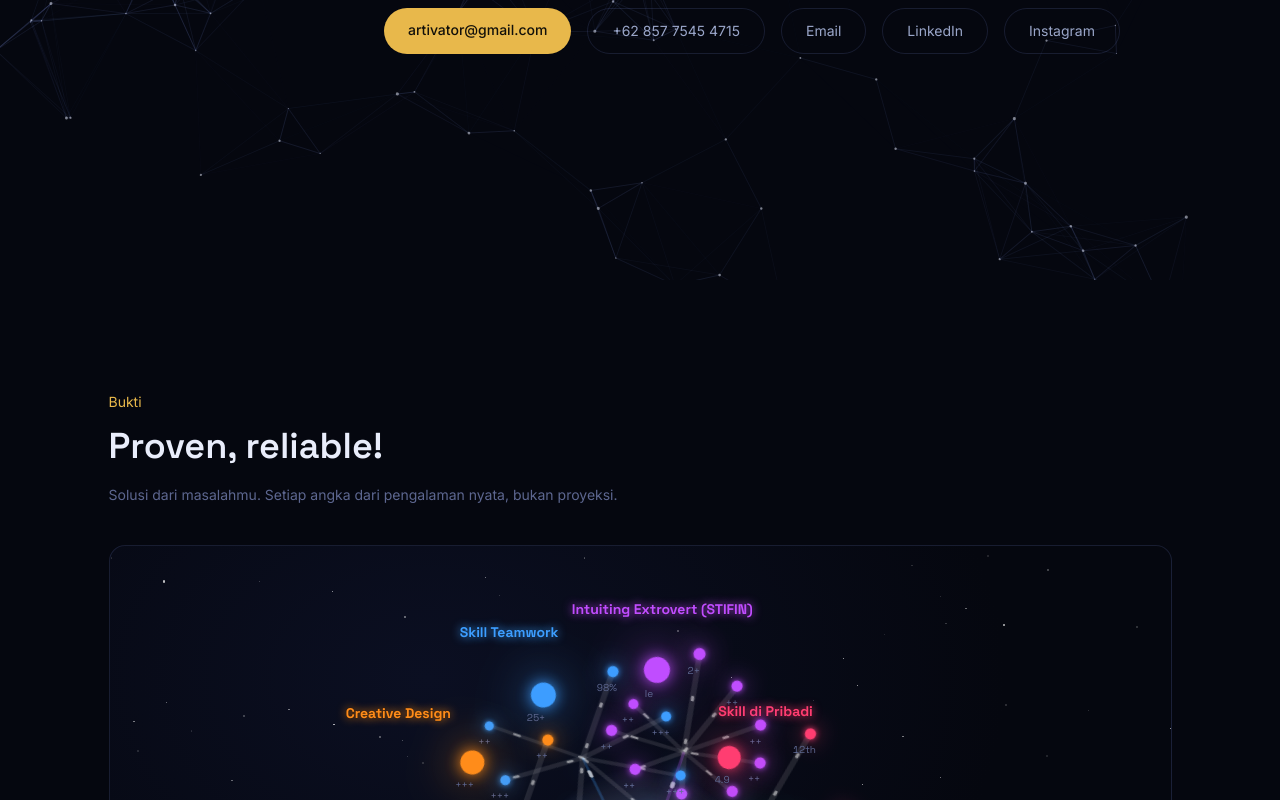
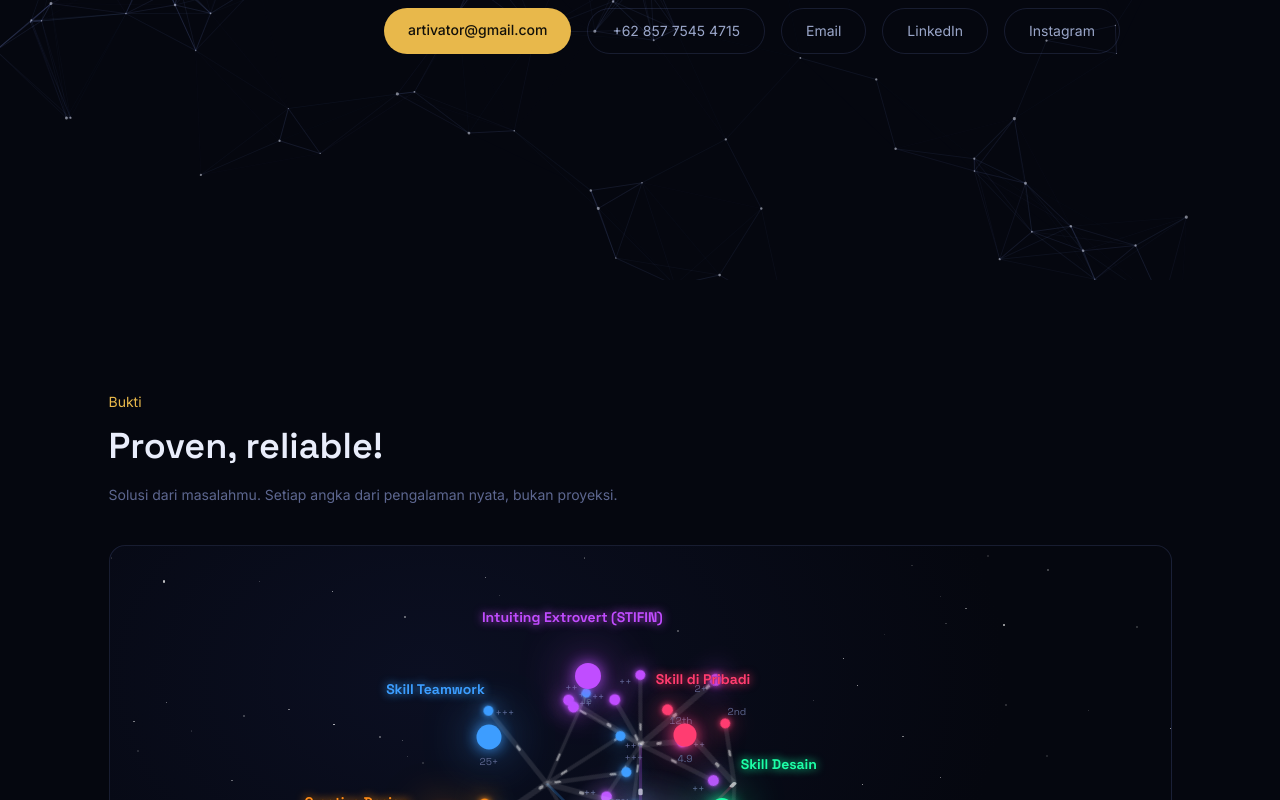
Before and after one commit to theartivator/cv-ihsanuddin, a React (Vite) app: page / in a window 1280 px wide. Shown: the part 520-1320 px from the top of the page. Built offline with nearby package versions, Linux system fonts and the light colour scheme.

Commit message:
feat(proof): leaves orbit locally around their static head (like reference video); flow now travels leaf->head->core

```diff
--- a/src/components/ImpactProof.jsx
+++ b/src/components/ImpactProof.jsx
@@ -90,40 +90,49 @@ const CORE = { x: 50, y: 50 };
 
 const clamp = (v, min, max) => Math.max(min, Math.min(max, v));
 
-// flatten clusters into positioned nodes. Every non-head node links straight
-// to its cluster's head (star topology) — never to a sibling.
-const { positioned, links } = (() => {
-  const positioned = [];
-  const links = [];
+// flatten clusters: every non-head leaf links straight to its own head
+// (star topology). Heads themselves stay perfectly still — only the small
+// leaves spin locally around their head, exactly like the reference video.
+let leafCounter = 0;
+const { heads: headNodes, leaves } = (() => {
+  const heads = [];
+  const leaves = [];
   clusters.forEach((cluster) => {
-    const headX = cluster.anchor.x;
-    const headY = cluster.anchor.y;
     cluster.nodes.forEach((n, idx) => {
       const x = clamp(cluster.anchor.x + n.dx, 3, 97);
       const y = clamp(cluster.anchor.y + n.dy, 3, 97);
-      if (idx > 0) {
-        links.push({ from: { x: headX, y: headY }, to: { x, y }, clusterId: cluster.id });
+      if (idx === 0) {
+        heads.push({ ...n, x, y, clusterId: cluster.id, clusterLabel: cluster.label, hex: cluster.hex, anchor: cluster.anchor });
+      } else {
+        const li = leafCounter++;
+        const duration = (15 + (li % 7) * 3.4).toFixed(2);
+        const clockwise = li % 2 === 0;
+        leaves.push({
+          ...n, x, y,
+          clusterId: cluster.id, clusterLabel: cluster.label, hex: cluster.hex,
+          head: cluster.anchor,
+          duration, delay: ((li % 5) * 0.55).toFixed(2), clockwise,
+        });
       }
-      positioned.push({ ...n, x, y, isHead: idx === 0, clusterId: cluster.id, clusterLabel: cluster.label, hex: cluster.hex });
     });
   });
-  return { positioned, links };
+  return { heads, leaves };
 })();
 
-// light beams flowing OUTWARD: from the central core toward each cluster head
+// light beams flowing INWARD: small node -> head -> core
 const coreLinks = clusters.map((c, i) => ({
   id: c.id,
   hex: c.hex,
-  from: CORE,
-  to: c.anchor,
+  from: c.anchor,
+  to: CORE,
   delay: (i * 0.35).toFixed(2),
   duration: (3.2 + (i % 4) * 0.5).toFixed(2),
 }));
 
 // every cluster head gets its label written out, pushed a little further
 // from the core so it doesn't sit on top of the node itself
-const heads = clusters.map((c) => {
-  const head = positioned.find((p) => p.clusterId === c.id);
+const headLabels = clusters.map((c) => {
+  const head = headNodes.find((p) => p.clusterId === c.id);
   const dx = head.x - CORE.x;
   const dy = head.y - CORE.y;
   const len = Math.hypot(dx, dy) || 1;
@@ -166,7 +175,7 @@ export default function ImpactProof() {
           className="relative w-full aspect-[16/10] rounded-2xl overflow-hidden"
           style={{ background: "radial-gradient(ellipse at 30% 20%, #0b0f22 0%, #05070f 55%)", border: "1px solid var(--line)" }}
         >
-          {/* stars — static backdrop, does not rotate */}
+          {/* stars */}
           <div className="absolute inset-0">
             {stars.map((s, i) => (
               <div
@@ -184,40 +193,7 @@ export default function ImpactProof() {
             ))}
           </div>
 
-          {/* everything that orbits the core: links, nodes, head labels */}
-          <div className="absolute inset-0 proof-orbit-wrap">
-            {/* every child skill connects straight to its head skill (star topology) */}
-            <svg className="absolute inset-0 w-full h-full" viewBox="0 0 100 100" preserveAspectRatio="none">
-              {links.map((l, i) => {
-                const active = hovered && hovered.clusterId === l.clusterId;
-                return (
-                  <g key={i}>
-                    <line
-                      x1={l.from.x} y1={l.from.y} x2={l.to.x} y2={l.to.y}
-                      stroke={active ? "rgba(255,255,255,0.35)" : "rgba(255,255,255,0.1)"}
-                      strokeWidth={active ? 0.9 : 0.55}
-                      style={{ transition: "stroke .25s, stroke-width .25s" }}
-                    />
-                    <line
-                      className="proof-core-flow"
-                      x1={l.from.x} y1={l.from.y} x2={l.to.x} y2={l.to.y}
-                      stroke="#ffffff"
-                      strokeWidth={active ? 0.5 : 0.3}
-                      strokeLinecap="round"
-                      strokeDasharray="0.5 6"
-                      opacity={active ? 0.9 : 0.5}
-                      style={{
-                        animationDuration: `${(2.2 + (i % 5) * 0.4).toFixed(2)}s`,
-                        animationDelay: `${(i * 0.12).toFixed(2)}s`,
-                        transition: "opacity .25s, stroke-width .25s",
-                      }}
-                    />
-                  </g>
-                );
-              })}
-            </svg>
-
-            {/* then every head skill connects to the central core */}
+          {/* head -> core beams (static endpoints, flow travels inward) */}
           <svg className="absolute inset-0 w-full h-full" viewBox="0 0 100 100" preserveAspectRatio="none">
             {coreLinks.map((l) => {
               const active = hovered && hovered.clusterId === l.id;
@@ -250,12 +226,47 @@ export default function ImpactProof() {
             })}
           </svg>
 
-            {/* nodes */}
-            {positioned.map((n, i) => {
+          {/* each leaf orbits locally around its own head; the connecting
+              line to the head swings together with it (same rotating group) */}
+          {leaves.map((n, i) => {
             const isHovered = hovered === n;
+            const spin = n.clockwise ? "proof-leaf-spin-cw" : "proof-leaf-spin-ccw";
+            const counter = n.clockwise ? "proof-leaf-counter-cw" : "proof-leaf-counter-ccw";
+            const active = hovered && hovered.clusterId === n.clusterId;
             return (
+              <div
+                key={i}
+                className={`absolute inset-0 proof-leaf-orbit ${spin}`}
+                style={{
+                  transformOrigin: `${n.head.x}% ${n.head.y}%`,
+                  animationDuration: `${n.duration}s`,
+                  animationDelay: `${n.delay}s`,
+                }}
+              >
+                <svg className="absolute inset-0 w-full h-full" viewBox="0 0 100 100" preserveAspectRatio="none">
+                  <line
+                    x1={n.head.x} y1={n.head.y} x2={n.x} y2={n.y}
+                    stroke={active ? "rgba(255,255,255,0.35)" : "rgba(255,255,255,0.1)"}
+                    strokeWidth={active ? 0.9 : 0.55}
+                    style={{ transition: "stroke .25s, stroke-width .25s" }}
+                  />
+                  <line
+                    className="proof-core-flow"
+                    x1={n.x} y1={n.y} x2={n.head.x} y2={n.head.y}
+                    stroke="#ffffff"
+                    strokeWidth={active ? 0.5 : 0.3}
+                    strokeLinecap="round"
+                    strokeDasharray="0.5 6"
+                    opacity={active ? 0.9 : 0.5}
+                    style={{
+                      animationDuration: `${(2.2 + (i % 5) * 0.4).toFixed(2)}s`,
+                      animationDelay: `${(i * 0.12).toFixed(2)}s`,
+                      transition: "opacity .25s, stroke-width .25s",
+                    }}
+                  />
+                </svg>
+
                 <button
-                  key={i}
                   type="button"
                   aria-label={`${n.clusterLabel}: ${n.value}`}
                   className="absolute rounded-full cursor-pointer"
@@ -282,15 +293,19 @@ export default function ImpactProof() {
                     className="absolute left-1/2 top-full mt-1 -translate-x-1/2 whitespace-nowrap font-mono-num text-[10px]"
                     style={{ color: "var(--text-dim)" }}
                   >
-                    <span className="proof-counter-spin inline-block">{n.value}</span>
+                    <span className={`inline-block ${counter}`} style={{ animationDuration: `${n.duration}s`, animationDelay: `${n.delay}s` }}>
+                      {n.value}
+                    </span>
                   </span>
 
                   {isHovered && (
+                    <div className="absolute z-10 left-1/2 bottom-full mb-3 -translate-x-1/2 pointer-events-none">
                       <div
-                      className="absolute z-10 left-1/2 bottom-full mb-3 -translate-x-1/2 pointer-events-none"
+                        className={`inline-block ${counter}`}
+                        style={{ animationDuration: `${n.duration}s`, animationDelay: `${n.delay}s` }}
                       >
                         <div
-                        className="proof-counter-spin rounded-md px-3 py-2.5 max-w-[220px]"
+                          className="rounded-md px-3 py-2.5 max-w-[220px] text-left"
                           style={{ background: "#0b0e1d", border: "1px solid var(--line)" }}
                         >
                           <div className="font-display font-bold text-xl" style={{ color: n.hex }}>
@@ -304,29 +319,69 @@ export default function ImpactProof() {
                           </div>
                         </div>
                       </div>
+                    </div>
                   )}
+                </button>
+              </div>
+            );
+          })}
+
+          {/* head nodes — completely static, always connected to the core */}
+          {headNodes.map((n, i) => {
+            const isHovered = hovered === n;
+            return (
+              <button
+                key={i}
+                type="button"
+                aria-label={`${n.clusterLabel}: ${n.value}`}
+                className="absolute rounded-full cursor-pointer"
+                style={{
+                  left: n.x + "%",
+                  top: n.y + "%",
+                  width: n.size,
+                  height: n.size,
+                  transform: `translate(-50%, -50%) scale(${isHovered ? 1.4 : 1})`,
+                  background: n.hex,
+                  boxShadow: `0 0 ${n.size * 2}px ${n.hex}, 0 0 ${n.size * 0.6}px ${n.hex}`,
+                  transition: "transform .18s ease, filter .18s ease",
+                  filter: isHovered ? "brightness(1.4)" : "none",
+                  border: "none",
+                  padding: 0,
+                  zIndex: isHovered ? 6 : 2,
+                }}
+                onMouseEnter={() => setHovered(n)}
+                onMouseLeave={() => setHovered(null)}
+                onFocus={() => setHovered(n)}
+                onBlur={() => setHovered(null)}
+              >
+                <span
+                  className="absolute left-1/2 top-full mt-1 -translate-x-1/2 whitespace-nowrap font-mono-num text-[10px]"
+                  style={{ color: "var(--text-dim)" }}
+                >
+                  {n.value}
+                </span>
+                {isHovered && renderTooltipStatic(n)}
               </button>
             );
           })}
 
-            {/* head skill labels — every cluster head is written out, like the reference */}
-            {heads.map((h) => (
+          {/* head skill labels */}
+          {headLabels.map((h) => (
             <div
               key={h.id}
               className="absolute pointer-events-none"
               style={{ left: h.x + "%", top: h.y + "%", transform: "translate(-50%, -50%)" }}
             >
               <span
-                  className="proof-counter-spin inline-block whitespace-nowrap font-display font-bold text-[13px] md:text-sm"
+                className="inline-block whitespace-nowrap font-display font-bold text-[13px] md:text-sm"
                 style={{ color: h.hex, textShadow: `0 0 10px ${h.hex}, 0 0 2px #000` }}
               >
                 {h.label}
               </span>
             </div>
           ))}
-          </div>
 
-          {/* central core — bigger, brighter, fixed (does not rotate) */}
+          {/* central core — bigger, brighter, always fixed */}
           <div
             className="absolute pointer-events-none"
             style={{ left: CORE.x + "%", top: CORE.y + "%", transform: "translate(-50%, -50%)" }}
@@ -427,29 +482,70 @@ export default function ImpactProof() {
           animation: proof-core-glow 3.4s ease-in-out infinite;
         }
 
-        @keyframes proof-orbit-spin {
+        /* every small leaf node orbits its own head — heads and core never move */
+        @keyframes proof-leaf-spin-cw {
           from { transform: rotate(0deg); }
           to { transform: rotate(360deg); }
         }
-        .proof-orbit-wrap {
-          animation: proof-orbit-spin 130s linear infinite;
-          transform-origin: 50% 50%;
+        @keyframes proof-leaf-spin-ccw {
+          from { transform: rotate(0deg); }
+          to { transform: rotate(-360deg); }
         }
-        .proof-orbit-wrap:hover {
+        .proof-leaf-orbit {
+          animation-timing-function: linear;
+          animation-iteration-count: infinite;
+        }
+        .proof-leaf-spin-cw { animation-name: proof-leaf-spin-cw; }
+        .proof-leaf-spin-ccw { animation-name: proof-leaf-spin-ccw; }
+        .proof-leaf-orbit:hover {
           animation-play-state: paused;
         }
 
-        @keyframes proof-counter-spin {
+        /* counter-rotation keeps each leaf's value/tooltip text upright */
+        @keyframes proof-counter-cw {
           from { transform: rotate(0deg); }
           to { transform: rotate(-360deg); }
         }
-        .proof-counter-spin {
-          animation: proof-counter-spin 130s linear infinite;
+        @keyframes proof-counter-ccw {
+          from { transform: rotate(0deg); }
+          to { transform: rotate(360deg); }
         }
-        .proof-orbit-wrap:hover .proof-counter-spin {
+        .proof-leaf-counter-cw {
+          animation-name: proof-counter-cw;
+          animation-timing-function: linear;
+          animation-iteration-count: infinite;
+        }
+        .proof-leaf-counter-ccw {
+          animation-name: proof-counter-ccw;
+          animation-timing-function: linear;
+          animation-iteration-count: infinite;
+        }
+        .proof-leaf-orbit:hover .proof-leaf-counter-cw,
+        .proof-leaf-orbit:hover .proof-leaf-counter-ccw {
           animation-play-state: paused;
         }
       `}</style>
     </section>
   );
 }
+
+function renderTooltipStatic(n) {
+  return (
+    <div className="absolute z-10 left-1/2 bottom-full mb-3 -translate-x-1/2 pointer-events-none">
+      <div
+        className="rounded-md px-3 py-2.5 max-w-[220px]"
+        style={{ background: "#0b0e1d", border: "1px solid var(--line)" }}
+      >
+        <div className="font-display font-bold text-xl" style={{ color: n.hex }}>
+          {n.value}
+        </div>
+        <div className="text-[9px] uppercase tracking-wide mb-1.5" style={{ color: "var(--text-dim)" }}>
+          {n.clusterLabel}
+        </div>
+        <div className="text-[11px] leading-snug" style={{ color: "var(--text-muted)" }}>
+          {n.desc}
+        </div>
+      </div>
+    </div>
+  );
+}
```
Lines whose indentation alone changed are shown as unchanged.
